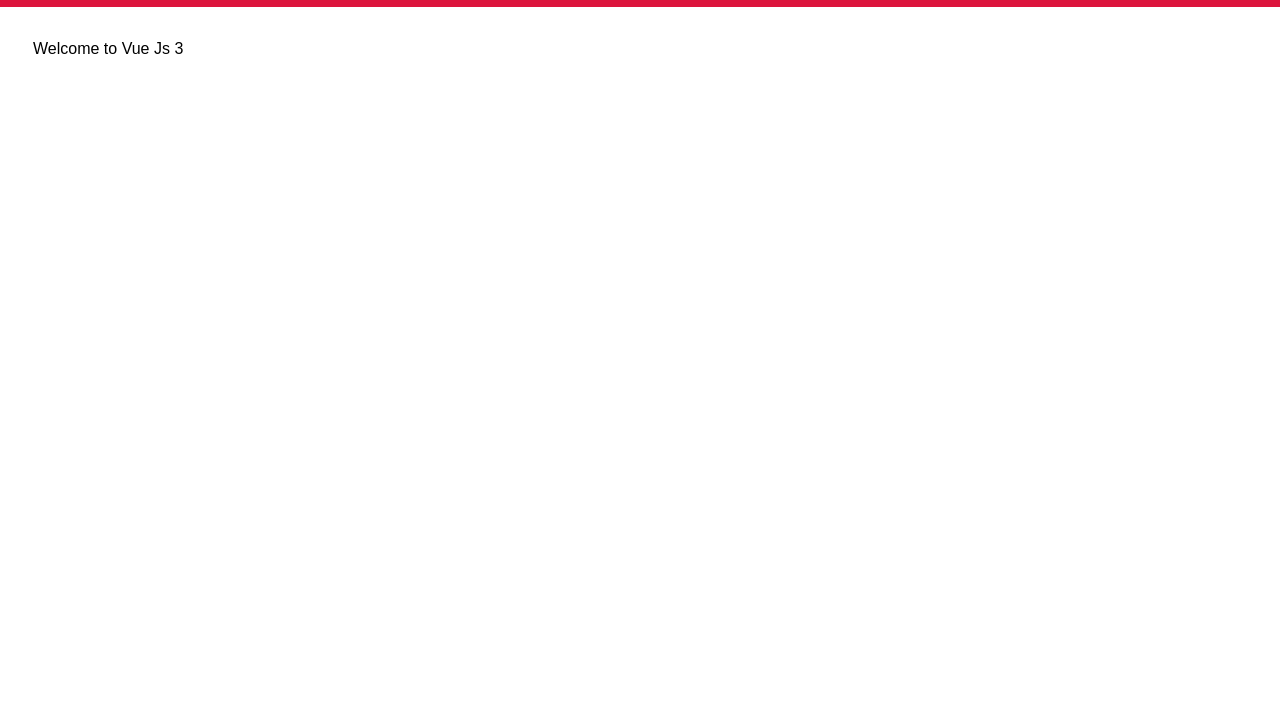
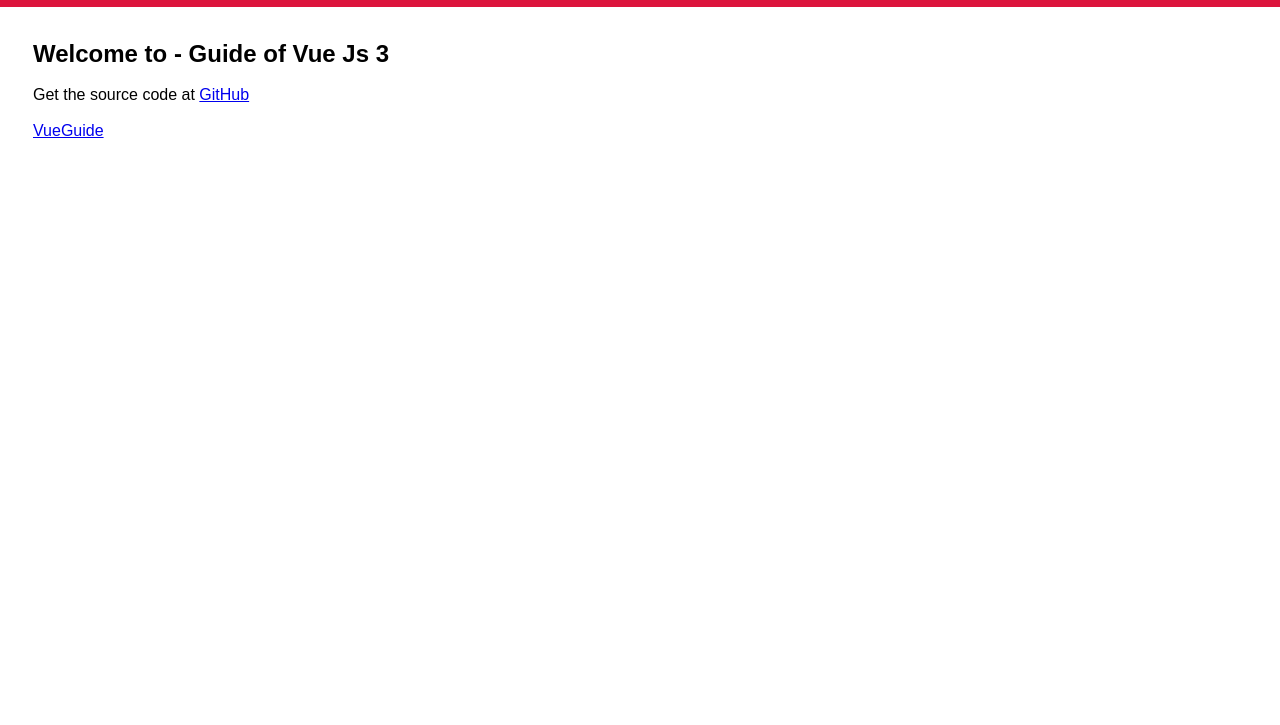
Before and after one commit to shahriarShawonSR/VueJs, a plain HTML site: page DataBinding3/index.html in a window 1280 px wide. Shown: the part 75-800 px from the top of the page. Drawn offline with Linux system fonts and the light colour scheme.

Commit message:
Add data binding and attribute

```diff
--- a/DataBinding3/app.js
+++ b/DataBinding3/app.js
@@ -1,8 +1,14 @@
 var appSrs = Vue.createApp({
-    data(){
-        return {
-            msg: "Welcome to Vue Js 3"
-        };
-    }
+  data() {
+    return {
+      guideInfo: {
+        name: "Guide of Vue Js 3",
+        gitHubLink: "https://github.com/shahriarshawon01/VueJs",
+      },
+      vueGuide:
+      '<a href="https://vuejs.org/guide/quick-start.html#with-build-tools">VueGuide</a>',
+    };
+  },
 });
 appSrs.mount("#app");
+``
--- a/DataBinding3/index.html
+++ b/DataBinding3/index.html
@@ -13,7 +13,15 @@
       <h2>VueJs 3 Environment Setup</h2>
     </header>
     <div id="app">
-        {{ msg }}
+      <!-- show data by string interpolation -->
+        <h2>Welcome to - {{ guideInfo.name }}</h2> <br>
+        <p>
+          Get the source code at
+          <a :href="guideInfo.gitHubLink">GitHub</a>
+        </p>
+        <br>
+        <p v-html="vueGuide"></p>
+        <!-- {{ vueGuide }} -->
     </div>
     <script src="app.js"></script>
   </body>
```
